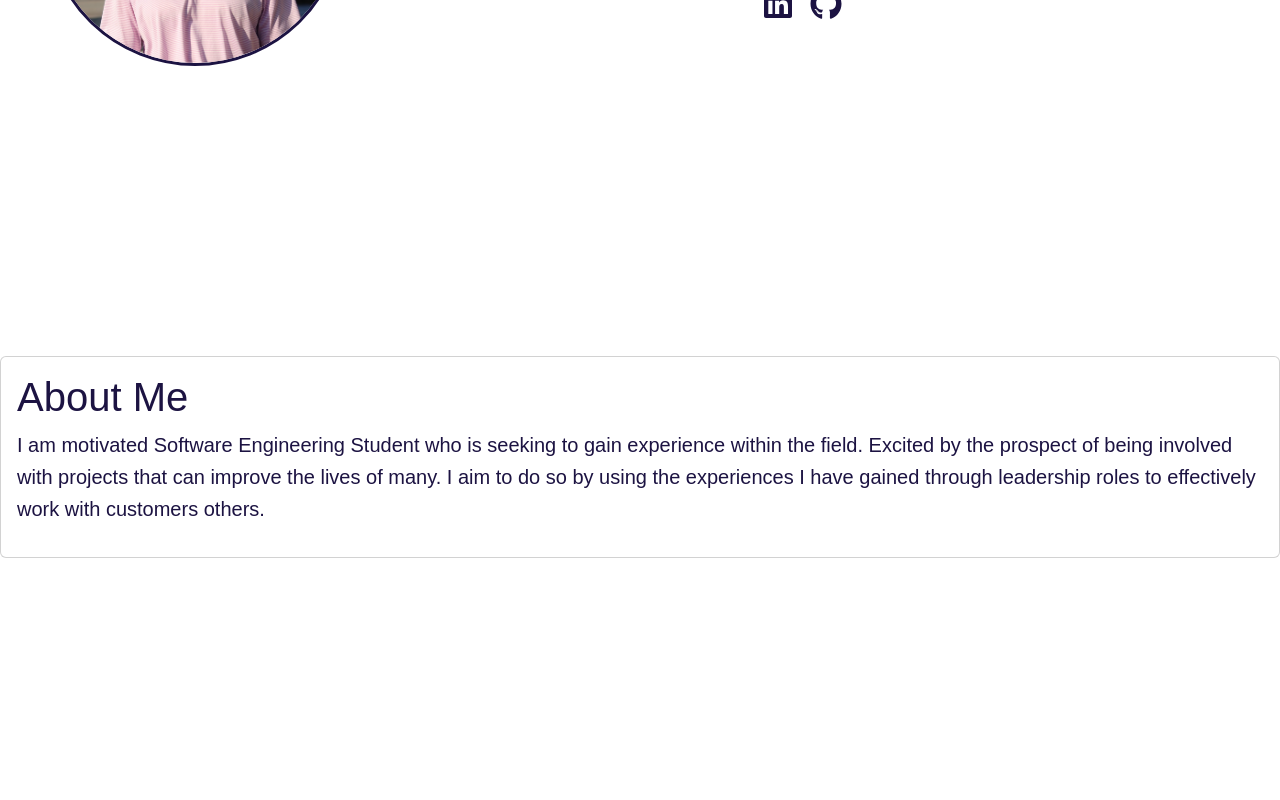
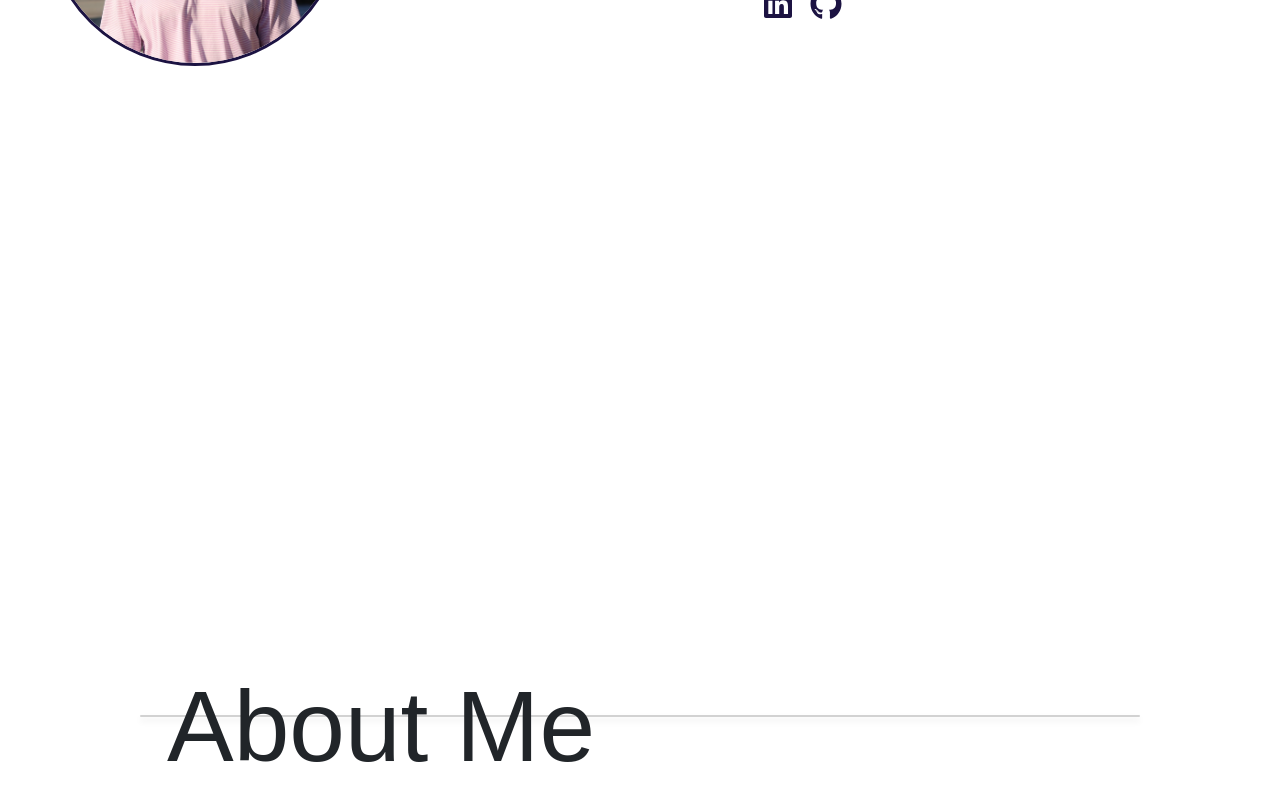
Before and after one commit to owenreedy/dev, a React (Vite) app in the folder portfolio-app/: page / in a window 1280 px wide. Shown: the part 484-1284 px from the top of the page. Before the commit the page ends 1082 px from the top, so only its background shows below. Built offline with nearby package versions, Linux system fonts and the light colour scheme; a web font is replaced by a local one.

Commit message:
Add Flashcard

```diff
--- a/portfolio-app/src/About.tsx
+++ b/portfolio-app/src/About.tsx
@@ -4,7 +4,13 @@ const About = () => {
     return (
       <div className="about">
         <h2>About Me</h2>
-        <p>I am a developer with a passion for building web applications and exploring new technologies.</p>
+        <p className="lead">
+            I am motivated Software Engineering Student who is seeking to gain
+            experience within the field. Excited by the prospect of being
+            involved with projects that can improve the lives of many. I aim to
+            do so by using the experiences I have gained through leadership
+            roles to effectively work with customers others.
+          </p>
       </div>
     );
   };
--- a/portfolio-app/src/App.css
+++ b/portfolio-app/src/App.css
@@ -151,11 +151,22 @@ p {
   float: none; /* Added */
 }
 
+.center-container {
+  display: flex;
+  justify-content: center;
+  align-items: center;
+  height: 100vh; /* Adjust as needed */
+}
+
 .card h1{
   color: #1c1342;
 }
 
 .card P{
+  color: #1c1342;
+}
+
+.about {
   color: #1c1342;
 }
 
--- /dev/null
+++ b/portfolio-app/src/Flashcard.css
@@ -0,0 +1,55 @@
+.card-container {
+
+  perspective: 1000px;
+  display: flex;
+  justify-content: center;
+  align-items: center;
+  margin: 20px auto; /* Center the card horizontally with auto margins */
+  max-width: 1000px; /* Set a maximum width to control the size */
+  width: 100%; /* Allow the card to take up full width of its container */
+}
+
+.card {
+    color: #1c1342;
+    width: 100%;
+    transition: transform 0.6s;
+    transform-style: preserve-3d;
+    position: relative;
+    border: 2px solid #ccc; /* Apply border to the entire card */
+  border-radius: 10px; /* Optional: adds rounded corners */
+  box-shadow: 0 4px 6px rgba(0, 0, 0, 0.1);
+}
+
+.flipped {
+  transform: rotateY(180deg);
+}
+
+.card-front {
+    font-size: 100px;
+    position: absolute;
+    width: 100%;
+    height: 100%;
+    backface-visibility: hidden;
+    display: flex; /* Ensures content is centered */
+    align-items: center;
+    justify-content: center;
+    padding: 10px; /* Add padding for spacing */
+    box-sizing: border-box; /* Ensures padding does not affect size */
+    border-radius: 10px; /* Match the card's border-radius for smooth flip */
+}
+.card-back {
+  position: absolute;
+  width: 100%;
+  height: 100%;
+  backface-visibility: hidden;
+  display: flex; /* Ensures content is centered */
+  align-items: center;
+  justify-content: center;
+  padding: 10px; /* Add padding for spacing */
+  box-sizing: border-box; /* Ensures padding does not affect size */
+  border-radius: 10px; /* Match the card's border-radius for smooth flip */
+}
+
+.card-back {
+  transform: rotateY(180deg);
+}
--- /dev/null
+++ b/portfolio-app/src/Flashcard.tsx
@@ -0,0 +1,30 @@
+import React, { ReactNode, useState } from 'react';
+import './Flashcard.css';
+
+interface FlashcardProps {
+  front: string;
+  back: ReactNode; // Allows for any JSX or component
+}
+
+const Flashcard: React.FC<FlashcardProps> = ({ front, back }) => {
+  const [flipped, setFlipped] = useState(false);
+
+  const handleClick = () => {
+    setFlipped(!flipped);
+  };
+
+  return (
+    <div className="card-container" onClick={handleClick}>
+      <div className={`card ${flipped ? 'flipped' : ''}`}>
+        <div className="card-front">
+          <div className="card-body">{front}</div>
+        </div>
+        <div className="card-back">
+          <div className="card-body">{back}</div>
+        </div>
+      </div>
+    </div>
+  );
+};
+
+export default Flashcard;
--- a/portfolio-app/src/Home.tsx
+++ b/portfolio-app/src/Home.tsx
@@ -1,5 +1,7 @@
 // HomePage
 import { FaLinkedin, FaGithub } from "react-icons/fa";
+import About from "./About";
+import Flashcard from "./Flashcard";
 
 const Home = () => {
   return (
@@ -19,26 +21,26 @@ const Home = () => {
           <h1>Welcome to My Portfolio</h1>
           <p className="lead">Showcasing my skills and personal projects</p>
           <div className="social-links mt-3">
-            <a href="https://www.linkedin.com/in/owen-reedy-8331081ab/" target="_blank" rel="noopener noreferrer" className="me-3">
+            <a
+              href="https://www.linkedin.com/in/owen-reedy-8331081ab/"
+              target="_blank"
+              rel="noopener noreferrer"
+              className="me-3"
+            >
               <FaLinkedin size={32} />
             </a>
-            <a href="https://github.com/owenreedy" target="_blank" rel="noopener noreferrer">
+            <a
+              href="https://github.com/owenreedy"
+              target="_blank"
+              rel="noopener noreferrer"
+            >
               <FaGithub size={32} />
             </a>
           </div>
         </div>
       </div>
-      <div id="home" className="card">
-        <div className="card-body">
-          <h1>About Me</h1>
-          <p className="lead">
-            I am motivated Software Engineering Student who is seeking to gain
-            experience within the field. Excited by the prospect of being
-            involved with projects that can improve the lives of many. I aim to
-            do so by using the experiences I have gained through leadership
-            roles to effectively work with customers others.
-          </p>
-        </div>
+      <div className="center-container">
+        <Flashcard front="About Me" back={<About />} />
       </div>
     </>
   );
```
